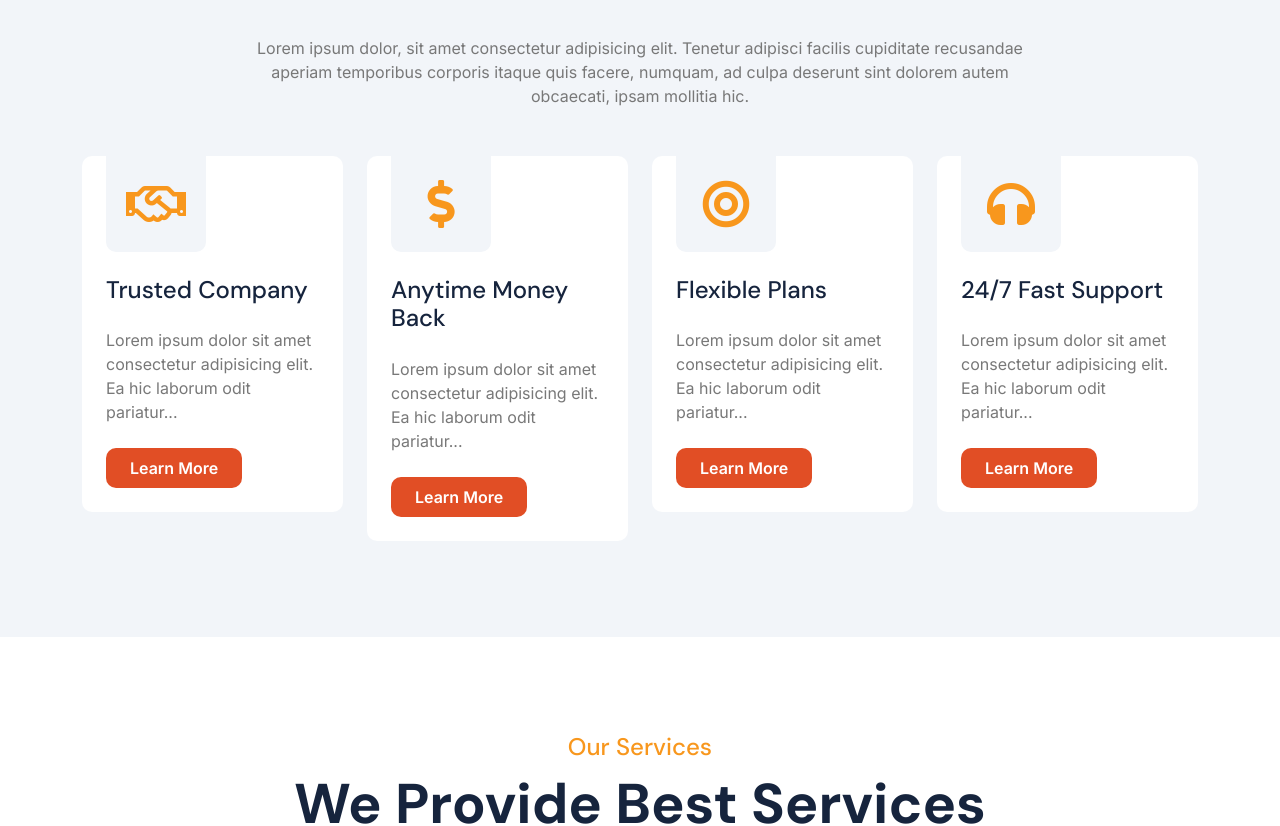
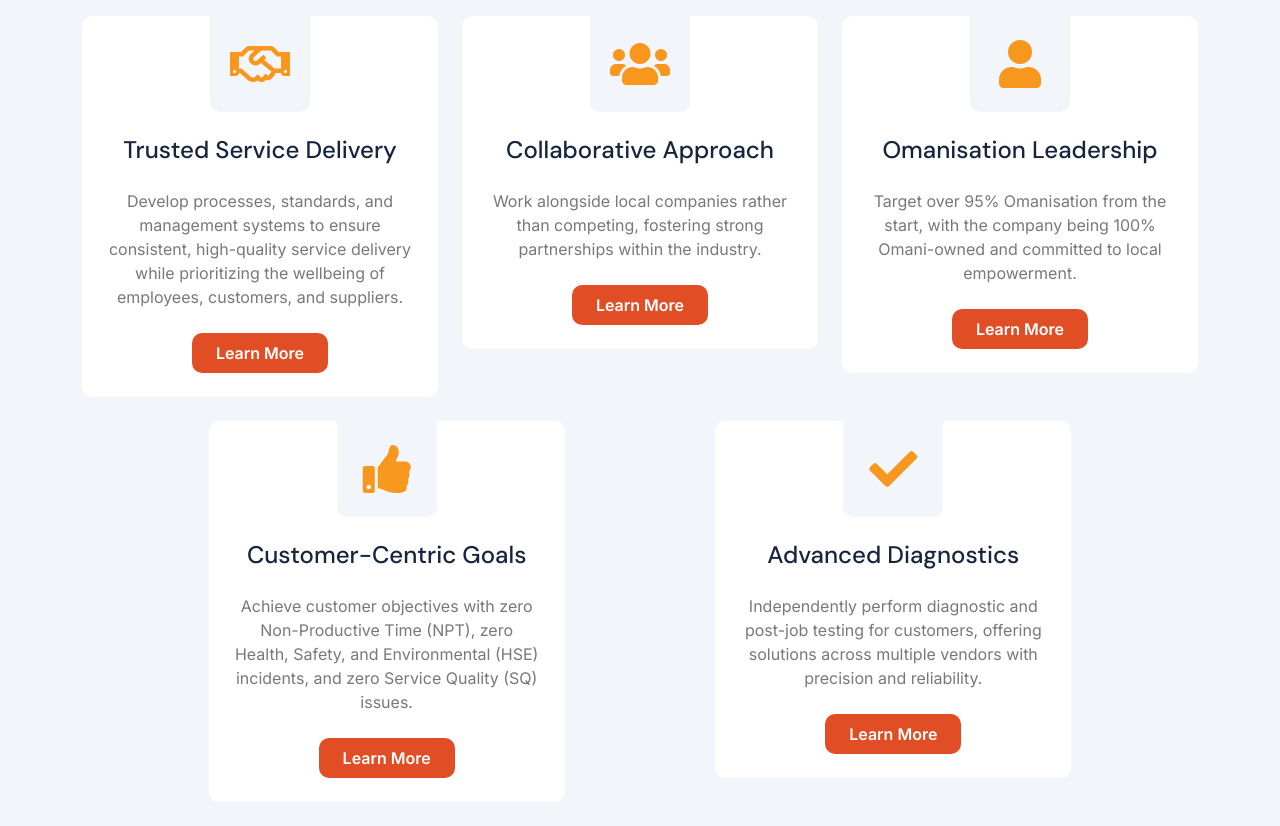
Before and after one commit to naeema-19/QES, a Next.js app: page / in a window 1280 px wide. Shown: the part 1844-2670 px from the top of the page. Built offline with nearby package versions, Linux system fonts and the light colour scheme.

Commit message:
idkkkkkkkkkkkk

```diff
--- a/src/pages/components/Features.jsx
+++ b/src/pages/components/Features.jsx
@@ -11,30 +11,26 @@ export default function Features() {
           data-wow-delay="0.2s"
           style={{ maxWidth: 800 }}
         >
-          <h4 className="text-primary">Our Features</h4>
+          <h4 className="text-primary">Our Objectives</h4>
           <h1 className="display-4 mb-4">
-            Insurance Provide you a Better Future
+          Our Objectives
           </h1>
           <p className="mb-0">
-            Lorem ipsum dolor, sit amet consectetur adipisicing elit. Tenetur
-            adipisci facilis cupiditate recusandae aperiam temporibus corporis
-            itaque quis facere, numquam, ad culpa deserunt sint dolorem autem
-            obcaecati, ipsam mollitia hic.
+
           </p>
         </div>
-        <div className="row g-4">
+        <div className="text-center row g-4 justify-content-evenly ">
           <div
-            className="col-md-6 col-lg-6 col-xl-3 wow fadeInUp"
+            className="col-md-6 col-lg-6 col-xl-4 wow fadeInUp"
             data-wow-delay="0.2s"
           >
             <div className="feature-item p-4 pt-0">
               <div className="feature-icon p-4 mb-4">
                 <i className="far fa-handshake fa-3x" />
               </div>
-              <h4 className="mb-4">Trusted Company</h4>
+              <h4 className="mb-4">Trusted Service Delivery</h4>
               <p className="mb-4">
-                Lorem ipsum dolor sit amet consectetur adipisicing elit. Ea hic
-                laborum odit pariatur...
+              Develop processes, standards, and management systems to ensure consistent, high-quality service delivery while prioritizing the wellbeing of employees, customers, and suppliers.
               </p>
               <a className="btn btn-primary rounded py-2 px-4" href="#">
                 Learn More
@@ -42,17 +38,16 @@ export default function Features() {
             </div>
           </div>
           <div
-            className="col-md-6 col-lg-6 col-xl-3 wow fadeInUp"
+            className="col-md-6 col-lg-6 col-xl-4 wow fadeInUp"
             data-wow-delay="0.4s"
           >
             <div className="feature-item p-4 pt-0">
               <div className="feature-icon p-4 mb-4">
-                <i className="fa fa-dollar-sign fa-3x" />
+                <i className="fa fa-users fa-3x" />
               </div>
-              <h4 className="mb-4">Anytime Money Back</h4>
+              <h4 className="mb-4">Collaborative Approach</h4>
               <p className="mb-4">
-                Lorem ipsum dolor sit amet consectetur adipisicing elit. Ea hic
-                laborum odit pariatur...
+              Work alongside local companies rather than competing, fostering strong partnerships within the industry.
               </p>
               <a className="btn btn-primary rounded py-2 px-4" href="#">
                 Learn More
@@ -60,17 +55,16 @@ export default function Features() {
             </div>
           </div>
           <div
-            className="col-md-6 col-lg-6 col-xl-3 wow fadeInUp"
+            className="col-md-6 col-lg-6 col-xl-4 wow fadeInUp"
             data-wow-delay="0.6s"
           >
             <div className="feature-item p-4 pt-0">
               <div className="feature-icon p-4 mb-4">
-                <i className="fa fa-bullseye fa-3x" />
+                <i className="fa fa-user fa-3x" />
               </div>
-              <h4 className="mb-4">Flexible Plans</h4>
+              <h4 className="mb-4">Omanisation Leadership</h4>
               <p className="mb-4">
-                Lorem ipsum dolor sit amet consectetur adipisicing elit. Ea hic
-                laborum odit pariatur...
+              Target over 95% Omanisation from the start, with the company being 100% Omani-owned and committed to local empowerment.
               </p>
               <a className="btn btn-primary rounded py-2 px-4" href="#">
                 Learn More
@@ -78,17 +72,33 @@ export default function Features() {
             </div>
           </div>
           <div
-            className="col-md-6 col-lg-6 col-xl-3 wow fadeInUp"
+            className="col-md-6 col-lg-6 col-xl-4 wow fadeInUp"
             data-wow-delay="0.8s"
           >
             <div className="feature-item p-4 pt-0">
               <div className="feature-icon p-4 mb-4">
-                <i className="fa fa-headphones fa-3x" />
+                <i className="fa fa-thumbs-up fa-3x" />
               </div>
-              <h4 className="mb-4">24/7 Fast Support</h4>
+              <h4 className="mb-4">Customer-Centric Goals</h4>
               <p className="mb-4">
-                Lorem ipsum dolor sit amet consectetur adipisicing elit. Ea hic
-                laborum odit pariatur...
+              Achieve customer objectives with zero Non-Productive Time (NPT), zero Health, Safety, and Environmental (HSE) incidents, and zero Service Quality (SQ) issues.
+              </p>
+              <a className="btn btn-primary rounded py-2 px-4" href="#">
+                Learn More
+              </a>
+            </div>
+          </div>
+          <div
+            className="col-md-6 col-lg-6 col-xl-4 wow fadeInUp"
+            data-wow-delay="0.8s"
+          >
+            <div className="feature-item p-4 pt-0">
+              <div className="feature-icon p-4 mb-4">
+                <i className="fa fa-check fa-3x" />
+              </div>
+              <h4 className="mb-4">Advanced Diagnostics</h4>
+              <p className="mb-4">
+              Independently perform diagnostic and post-job testing for customers, offering solutions across multiple vendors with precision and reliability.
               </p>
               <a className="btn btn-primary rounded py-2 px-4" href="#">
                 Learn More
```
